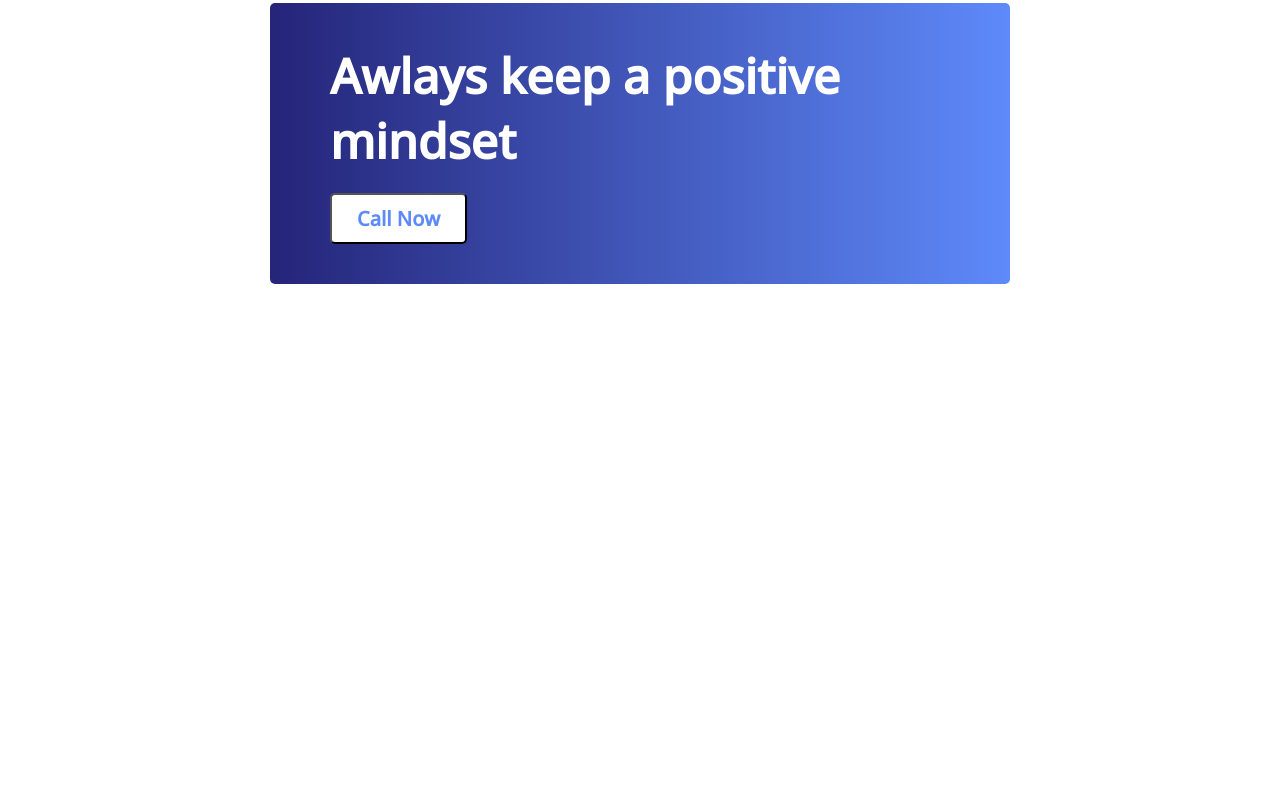
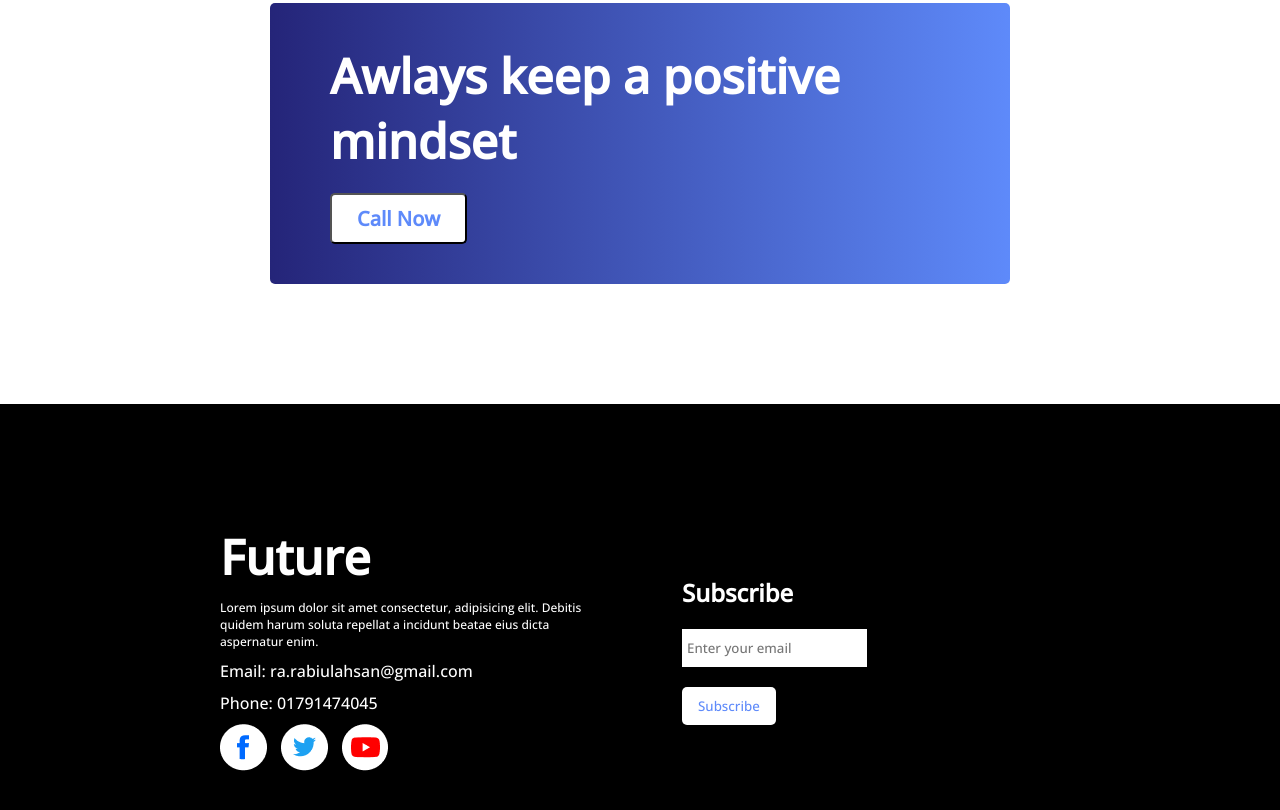
Before and after one commit to RabiulAhsan/assignment-1, a plain HTML site: page index.html in a window 1280 px wide. Shown: the part 2281-3091 px from the top of the page. Before the commit the page ends 2685 px from the top, so only its background shows below. Drawn offline with nearby package versions, Linux system fonts and the light colour scheme.

Commit message:
added footer

```diff
--- a/index.html
+++ b/index.html
@@ -87,6 +87,33 @@
         </div>
       </section>
     </main>
-    <footer></footer>
+    <footer>
+      <div class="future">
+        <div class="fut-title">Future</div>
+        <p class="fut-desc">
+          Lorem ipsum dolor sit amet consectetur, adipisicing elit. Debitis
+          quidem harum soluta repellat a incidunt beatae eius dicta aspernatur
+          enim.
+        </p>
+        <p class="email">Email: ra.rabiulahsan@gmail.com</p>
+        <p class="phone">Phone: 01791474045</p>
+        <div class="social">
+          <img src="images/icons/fb.png" alt="" />
+          <img src="images/icons/twitter.png" alt="" />
+          <img src="images/icons/youtube.png" alt="" />
+        </div>
+      </div>
+      <div class="subscribe">
+        <p>Subscribe</p>
+        <input
+          type="email"
+          name=""
+          id="sub-email"
+          placeholder="Enter your email"
+        />
+        <br />
+        <button class="sub-btn">Subscribe</button>
+      </div>
+    </footer>
   </body>
 </html>
--- a/style/style.css
+++ b/style/style.css
@@ -36,6 +36,7 @@ header {
   color: #fff;
   border: none;
   border-radius: 5px;
+  cursor: pointer;
 }
 /* about  */
 
@@ -135,5 +136,57 @@ header {
   font-weight: bold;
   padding: 10px 25px;
   border-radius: 5px;
+  cursor: pointer;
 }
 /* footer  */
+footer {
+  background-color: black;
+  color: #fff;
+  padding: 120px 220px;
+  display: flex;
+  align-items: center;
+}
+.future {
+  width: 50%;
+}
+.fut-title {
+  font-size: 48px;
+  font-weight: bolder;
+}
+.fut-desc {
+  margin: 10px 0 5px 0;
+  font-size: 12px;
+}
+.future .email {
+  margin: 10px 0;
+}
+.future .phone {
+  margin-bottom: 10px;
+}
+.social img {
+  margin-right: 10px;
+  cursor: pointer;
+}
+
+.subscribe {
+  width: 50%;
+  padding-left: 10%;
+}
+.subscribe p {
+  font-weight: bold;
+  margin-bottom: 20px;
+  font-size: 24px;
+}
+#sub-email {
+  padding: 10px 5px;
+  border: none;
+}
+.sub-btn {
+  background: #fff;
+  color: rgb(94, 138, 250);
+  cursor: pointer;
+  border: none;
+  border-radius: 5px;
+  padding: 10px 16px;
+  margin-top: 20px;
+}
```
